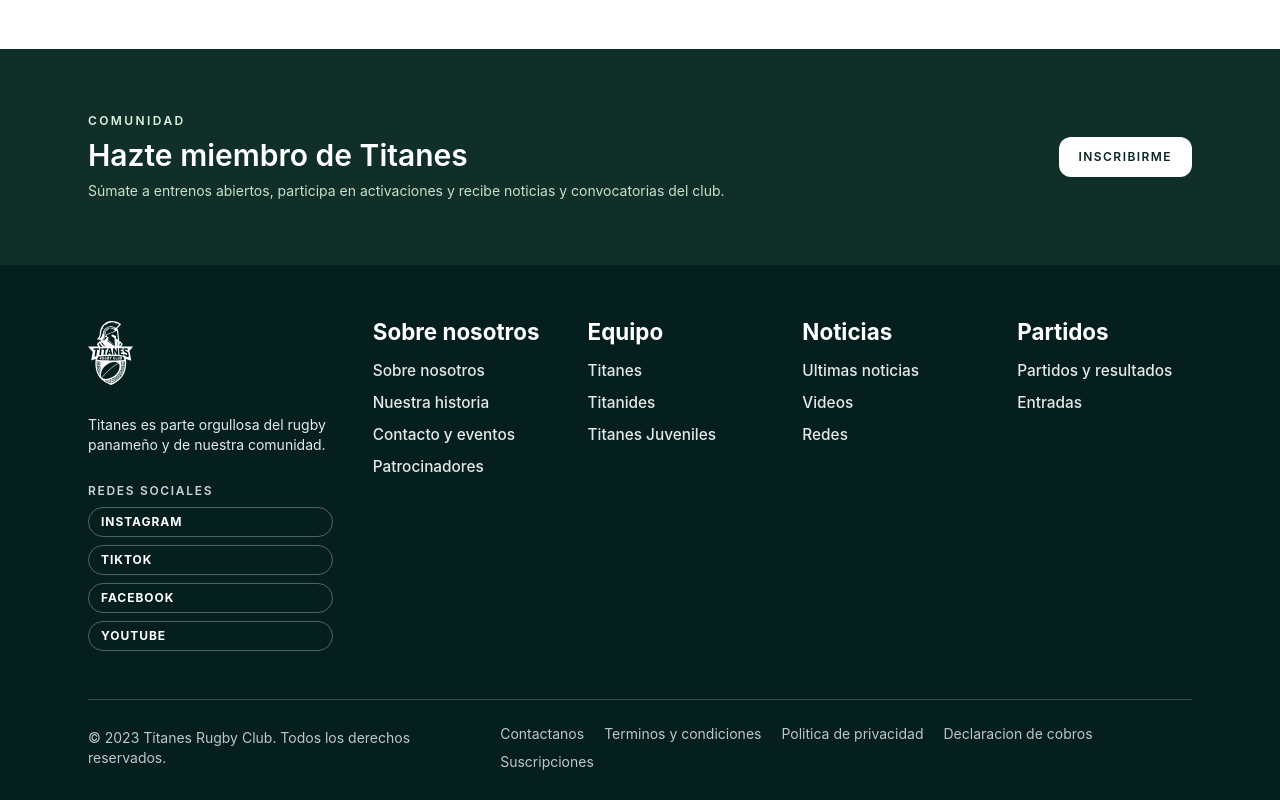
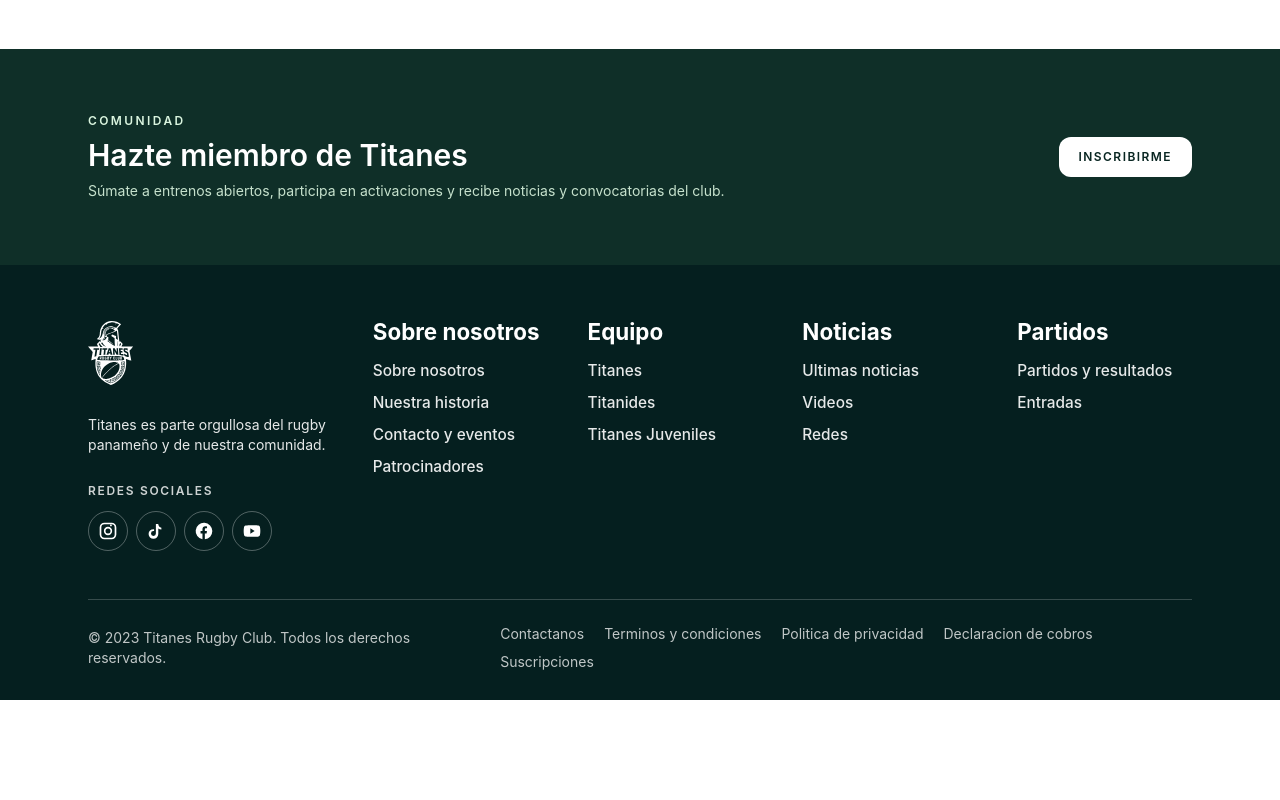
Before and after one commit to Titanes-Rugby/titanes--rc--webpage, a React (Vite) app: page / in a window 1280 px wide. Shown: the part 4437-5237 px from the top of the page. After the commit the page ends 5137 px from the top, so only its background shows below. Built offline with nearby package versions, Linux system fonts and the light colour scheme.

Commit message:
Redes con su link, no hay para YT

```diff
--- /dev/null
+++ b/src/components/ui/SocialIcon.tsx
@@ -0,0 +1,46 @@
+import type { SVGProps } from 'react';
+
+type SocialIconName = 'instagram' | 'tiktok' | 'facebook' | 'youtube';
+
+type SocialIconProps = SVGProps<SVGSVGElement> & {
+	name: SocialIconName;
+};
+
+const InstagramIcon = (props: SVGProps<SVGSVGElement>) => (
+	<svg viewBox="0 0 24 24" fill="currentColor" aria-hidden focusable="false" {...props}>
+		<path d="M7.75 2h8.5A5.75 5.75 0 0 1 22 7.75v8.5A5.75 5.75 0 0 1 16.25 22h-8.5A5.75 5.75 0 0 1 2 16.25v-8.5A5.75 5.75 0 0 1 7.75 2Zm0 2A3.75 3.75 0 0 0 4 7.75v8.5A3.75 3.75 0 0 0 7.75 20h8.5A3.75 3.75 0 0 0 20 16.25v-8.5A3.75 3.75 0 0 0 16.25 4Zm8.88 1.25a1.12 1.12 0 1 1-2.24 0 1.12 1.12 0 0 1 2.24 0ZM12 7a5 5 0 1 1-5 5 5 5 0 0 1 5-5Zm0 2a3 3 0 1 0 3 3 3 3 0 0 0-3-3Z" />
+	</svg>
+);
+
+const TikTokIcon = (props: SVGProps<SVGSVGElement>) => (
+	<svg viewBox="0 0 24 24" fill="currentColor" aria-hidden focusable="false" {...props}>
+		<path d="M14.75 3.5a4.5 4.5 0 0 0 .25 1.57 4.49 4.49 0 0 0 3.45 3.06v2.16a6.58 6.58 0 0 1-3.7-1.2v6.53a5.82 5.82 0 1 1-5.82-5.83c.27 0 .53.02.79.06v2.25a2.94 2.94 0 0 0-.79-.1 2.93 2.93 0 1 0 2.93 2.93V3.5h2.89Z" />
+	</svg>
+);
+
+const FacebookIcon = (props: SVGProps<SVGSVGElement>) => (
+	<svg viewBox="0 0 24 24" fill="currentColor" aria-hidden focusable="false" {...props}>
+		<path d="M22 12.07A10 10 0 1 0 10.16 22v-7h-2.3v-2.9h2.3v-2.2c0-2.27 1.36-3.53 3.44-3.53.99 0 2.04.18 2.04.18v2.25h-1.15c-1.13 0-1.48.7-1.48 1.42v1.88h2.52l-.4 2.9h-2.12V22A10 10 0 0 0 22 12.07Z" />
+	</svg>
+);
+
+const YoutubeIcon = (props: SVGProps<SVGSVGElement>) => (
+	<svg viewBox="0 0 24 24" fill="currentColor" aria-hidden focusable="false" {...props}>
+		<path d="M21.55 7.2a2.52 2.52 0 0 0-1.77-1.78C18.27 5 12 5 12 5s-6.27 0-7.78.42A2.52 2.52 0 0 0 2.45 7.2 26.35 26.35 0 0 0 2 12a26.35 26.35 0 0 0 .45 4.8 2.52 2.52 0 0 0 1.77 1.78C5.73 19 12 19 12 19s6.27 0 7.78-.42a2.52 2.52 0 0 0 1.77-1.78A26.35 26.35 0 0 0 22 12a26.35 26.35 0 0 0-.45-4.8ZM10 15.27V8.73L15.18 12Z" />
+	</svg>
+);
+
+const iconMap: Record<SocialIconName, (props: SVGProps<SVGSVGElement>) => JSX.Element> = {
+	instagram: InstagramIcon,
+	tiktok: TikTokIcon,
+	facebook: FacebookIcon,
+	youtube: YoutubeIcon,
+};
+
+const SocialIcon = ({ name, ...props }: SocialIconProps) => {
+	const Icon = iconMap[name];
+	return <Icon width="20" height="20" {...props} />;
+};
+
+export type { SocialIconName };
+export default SocialIcon;
--- a/src/pages/contact/components/SocialCTA.tsx
+++ b/src/pages/contact/components/SocialCTA.tsx
@@ -1,3 +1,4 @@
+import SocialIcon from '@/components/ui/SocialIcon';
 import { socialLinks } from '@/pages/landing/components/footerLinks';
 
 const SocialCTA = () => {
@@ -17,9 +18,11 @@ const SocialCTA = () => {
 						href={item.href}
 						target="_blank"
 						rel="noreferrer"
-						className="inline-flex h-10 items-center justify-center rounded-full border border-primary-100/50 px-4 text-xs font-bold uppercase tracking-[0.1em] text-white transition hover:-translate-y-0.5 hover:bg-white hover:text-primary-900"
+						aria-label={item.label}
+						className="inline-flex h-11 w-11 items-center justify-center rounded-full border border-primary-100/50 text-white transition hover:-translate-y-0.5 hover:bg-white hover:text-primary-900"
 					>
-						{item.label}
+						<SocialIcon name={item.icon ?? 'instagram'} className="h-5 w-5" />
+						<span className="sr-only">{item.label}</span>
 					</a>
 				))}
 			</div>
--- a/src/pages/landing/components/LandingFooter.tsx
+++ b/src/pages/landing/components/LandingFooter.tsx
@@ -1,6 +1,7 @@
 import { Link } from 'react-router-dom';
 
 import Logo from '@/components/ui/Logo';
+import SocialIcon from '@/components/ui/SocialIcon';
 
 import { footerSections, legalLinks, socialLinks } from './footerLinks';
 
@@ -40,16 +41,21 @@ const LandingFooter = () => {
 						<p className="mt-6 max-w-xs text-sm text-white/90">
 							Titanes es parte orgullosa del rugby panameño y de nuestra comunidad.
 						</p>
-						<div className="mt-7 space-y-2">
+						<div className="mt-7 space-y-3">
 							<p className="text-xs font-semibold uppercase tracking-[0.14em] text-white/80">Redes sociales</p>
-							<div className="flex flex-col gap-2">
+							<div className="flex flex-wrap gap-2">
 								{socialLinks.map((item) => (
-									<FooterLinkItem
+									<a
 										key={item.label}
-										label={item.label}
 										href={item.href}
-										className="inline-flex items-center gap-2 rounded-full border border-white/30 px-3 py-1.5 text-xs font-bold uppercase tracking-[0.08em] text-white transition-colors hover:bg-white hover:text-primary-900"
-									/>
+										target="_blank"
+										rel="noreferrer"
+										aria-label={item.label}
+										className="inline-flex h-10 w-10 items-center justify-center rounded-full border border-white/30 text-white transition hover:-translate-y-0.5 hover:bg-white hover:text-primary-900"
+									>
+										<SocialIcon name={item.icon ?? 'instagram'} className="h-5 w-5" />
+										<span className="sr-only">{item.label}</span>
+									</a>
 								))}
 							</div>
 						</div>
--- a/src/pages/landing/components/footerLinks.ts
+++ b/src/pages/landing/components/footerLinks.ts
@@ -1,6 +1,7 @@
 type FooterLink = {
 	label: string;
 	href: string;
+	icon?: 'instagram' | 'tiktok' | 'facebook' | 'youtube';
 };
 
 type FooterSection = {
@@ -52,8 +53,8 @@ export const legalLinks: FooterLink[] = [
 ];
 
 export const socialLinks: FooterLink[] = [
-	{ label: 'Instagram', href: 'https://www.instagram.com/titanesrugby' },
-	{ label: 'TikTok', href: 'https://www.tiktok.com/@titanesrugby' },
-	{ label: 'Facebook', href: 'https://www.facebook.com/titanesrugby' },
-	{ label: 'YouTube', href: 'https://www.youtube.com/@titanesrugby' },
+	{ label: 'Instagram', href: 'https://www.instagram.com/titanesrc?igsh=MXZ6bTlieGo2Y2RyYg==', icon: 'instagram' },
+	{ label: 'TikTok', href: 'https://www.tiktok.com/@titanes_rugbyclub', icon: 'tiktok' },
+	{ label: 'Facebook', href: 'https://www.facebook.com/groups/126799640713388', icon: 'facebook' },
+	{ label: 'YouTube', href: 'https://www.youtube.com/@titanesrugby', icon: 'youtube' },
 ];
```
